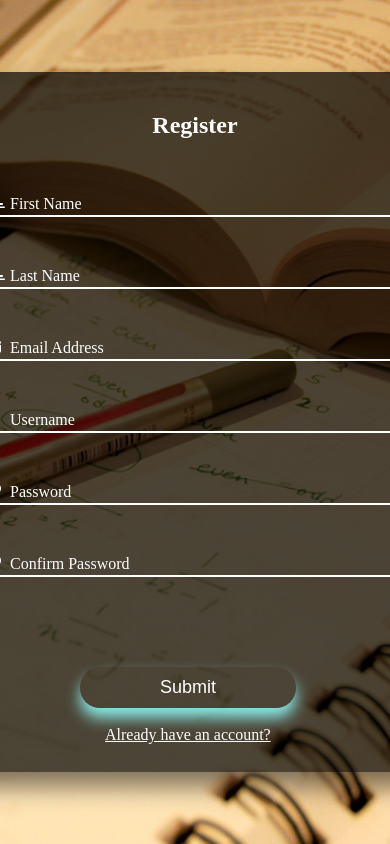
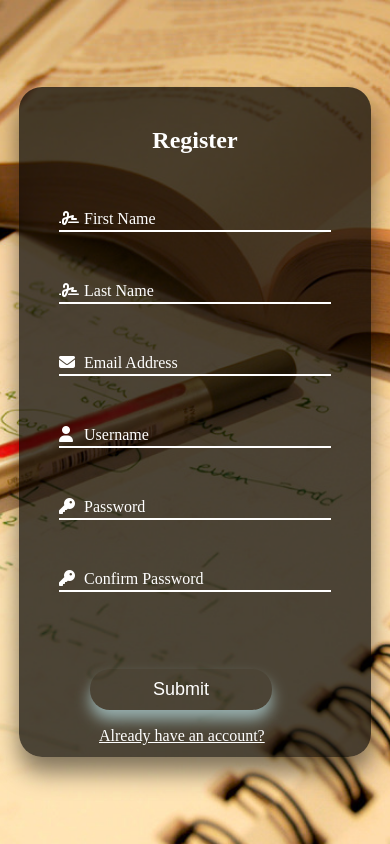
Before and after one commit to ankitrana1256/NoteBook, a Django app: page /signup/ in a window 390 px wide; the page is wider, and only the part inside the window is pictured. Run offline with Django 3.2, Linux system fonts and the light colour scheme; some libraries are stand-ins or nearby versions.

Commit message:
register

```diff
--- /dev/null
+++ b/accounts/static/accounts/register-page.css
@@ -0,0 +1,207 @@
+body {
+    margin: 0;
+    padding: 0;
+    background: url("./images/register.png");
+    background-position: center;
+    background-repeat: no-repeat;
+    background-size: cover;
+    height: 100vh;
+}
+
+.box {
+    position: absolute;
+    top: 50%;
+    padding: 40px;
+    box-sizing: border-box;
+    box-shadow: 0 15px 25px rgba(0, 0, 0, 0.5);
+    left: 50%;
+    transform: translate(-50%, -50%);
+    width: 500px;
+    height: 700px;
+    background: rgba(0, 0, 0, 0.7);
+    border-radius: 23px;
+}
+
+.box h2 {
+    margin: 0;
+    padding: 0;
+    color: #fff;
+    text-align: center;
+}
+
+.box .input-group {
+    position: relative;
+}
+
+.box .input-group input {
+    width: 100%;
+    padding: 10px 0;
+    font-size: 17px;
+    color: #fff;
+    margin-bottom: 30px;
+    border: none;
+    outline: none;
+    border-bottom: 2px solid #fff;
+    background: transparent;
+}
+
+.box .input-group i {
+    position: absolute;
+    top: 10px;
+    left: 0;
+    transition: 0.5s;
+    color: #fff;
+    padding: 10px 0;
+    pointer-events: none;
+}
+
+.box .input-group label {
+    position: absolute;
+    top: 10px;
+    left: 25px;
+    transition: 0.5s;
+    color: #fff;
+    padding: 10px 0;
+    pointer-events: none;
+}
+
+.box .input-group input:focus~label,
+.box .input-group input:valid~label {
+    top: -18px;
+    left: 25px;
+    color: #03a9f4;
+    font-size: 14px;
+}
+
+.box .input-group input:focus+i,
+.box .input-group input:valid+i {
+    top: -18px;
+    left: 0;
+    color: #03a9f4;
+    font-size: 14px;
+}
+
+.box input[type="submit"] {
+    background: transparent;
+    border: none;
+    outline: none;
+    color: #fff;
+    padding: 10px 80px;
+    font-size: 18px;
+    border-radius: 20px;
+    box-shadow: 0px 10px 15px rgb(151 175 174);
+    margin: 0px 95px;
+}
+
+.box a {
+    margin: 5px 120px;
+    color: #fff;
+}
+
+.box input[type="submit"]:hover {
+    box-shadow: none;
+    cursor: pointer;
+    position: relative;
+    background: #1d03f4;
+    top: 6px;
+}
+
+.error {
+    overflow: hidden;
+    overflow-y: scroll;
+    height: 60px;
+}
+
+ ::-webkit-scrollbar {
+    display: none;
+}
+/* media queries */
+@media only screen and (max-width:580px) {
+    .box{
+        width: 472px;
+    }
+    .box a{
+        margin: 5px 96px;
+    }
+    .box input[type="submit"]{
+        margin: 0 71px;
+    }
+
+}
+@media only screen and (max-width:500px) {
+    .box{
+        width: 435px;
+    }
+    .box a{
+        margin: 5px 77px;
+    }
+    .box input[type="submit"]{
+        margin: 0 50px;
+    }
+
+}
+@media only screen and (max-width:455px) {
+    .box{
+        width: 380px;
+    }
+    .box a{
+        margin: 5px 52px;
+    }
+    .box input[type="submit"]{
+        margin: 0 31px;
+    }
+
+}
+@media only screen and (max-width:400px) {
+    .box{
+        width: 352px;
+        height: 670px;
+    }
+    .error{
+        height: 48px;
+    }
+    .box a{
+        margin: 5px 40px;
+    }
+    .box input[type="submit"]{
+        margin: -1px 31px;
+        padding: 10px 63px;
+    }
+
+}
+@media only screen and (max-width:360px) {
+    .box{
+        width: 328px;
+        height: 617px;
+    }
+    .box .input-group input{
+        margin-bottom: 25px;
+    }
+    form{
+        position: relative;
+         top: -15px;
+    }
+    .error{
+        height: 43px;
+    }
+    .box a{
+        margin: 5px 23px;
+    }
+    .box input[type="submit"]{
+        margin: -1px 21px;
+        padding: 10px 55px;
+    }
+
+}
+@media only screen and (max-width:340px){
+    .box{
+        width: 310px;
+    }
+    .error p b{
+        /* text-align: left; */
+        position: relative;
+        top: -20px;
+        font-size: 16px;
+    }
+
+}
--- a/accounts/templates/accounts/register-page.html
+++ b/accounts/templates/accounts/register-page.html
@@ -7,125 +7,8 @@
     <meta name="viewport" content="width=device-width, initial-scale=1.0">
     <title>Registration Page</title>
     <link rel="shortcut icon" href="{% static 'accounts/favicon.ico' %}"/>
+    <link rel="stylesheet" href="{% static 'accounts/register-page.css' %}">
     <script src="https://kit.fontawesome.com/2bee015825.js" crossorigin="anonymous"></script>
-    <style>
-        body {
-            margin: 0;
-            padding: 0;
-            background: url("/static/accounts/images/register.png");
-            background-position: center;
-            background-repeat: no-repeat;
-            background-size: cover;
-            height: 100vh;
-        }
-
-        .box {
-            position: absolute;
-            top: 50%;
-            padding: 40px;
-            box-sizing: border-box;
-            box-shadow: 0 15px 25px rgba(0, 0, 0, 0.5);
-            left: 50%;
-            transform: translate(-50%, -50%);
-            width: 500px;
-            height: 700px;
-            background: rgba(0, 0, 0, 0.7);
-            border-radius: 23px;
-        }
-
-        .box h2 {
-            margin: 0;
-            padding: 0;
-            color: #fff;
-            text-align: center;
-        }
-
-        .box .input-group {
-            position: relative;
-        }
-
-        .box .input-group input {
-            width: 100%;
-            padding: 10px 0;
-            font-size: 17px;
-            color: #fff;
-            margin-bottom: 30px;
-            border: none;
-            outline: none;
-            border-bottom: 2px solid #fff;
-            background: transparent;
-        }
-
-        .box .input-group i {
-            position: absolute;
-            top: 10px;
-            left: 0;
-            transition: 0.5s;
-            color: #fff;
-            padding: 10px 0;
-            pointer-events: none;
-        }
-
-        .box .input-group label {
-            position: absolute;
-            top: 10px;
-            left: 25px;
-            transition: 0.5s;
-            color: #fff;
-            padding: 10px 0;
-            pointer-events: none;
-        }
-
-        .box .input-group input:focus ~ label,
-        .box .input-group input:valid ~ label {
-            top: -18px;
-            left: 25px;
-            color: #03a9f4;
-            font-size: 14px;
-        }
-
-        .box .input-group input:focus + i,
-        .box .input-group input:valid + i {
-            top: -18px;
-            left: 0;
-            color: #03a9f4;
-            font-size: 14px;
-        }
-
-        .box input[type="submit"] {
-            background: transparent;
-            border: none;
-            outline: none;
-            color: #fff;
-            padding: 10px 80px;
-            font-size: 18px;
-            border-radius: 20px;
-            box-shadow: 0px 10px 15px rgb(138 236 233);
-            margin: 0px 95px;
-        }
-
-        .box a {
-            margin: 5px 120px;
-            color: #fff;
-        }
-
-        .box input[type="submit"]:hover {
-            box-shadow: none;
-            cursor: pointer;
-            position: relative;
-            background: #1d03f4;
-            top: 3px;
-        }
-        .error{
-            overflow: hidden;
-            overflow-y: scroll;
-            height: 60px;
-        }
-        ::-webkit-scrollbar {
-            display: none;
-        }
-
-    </style>
 </head>
 
 <body>
```
